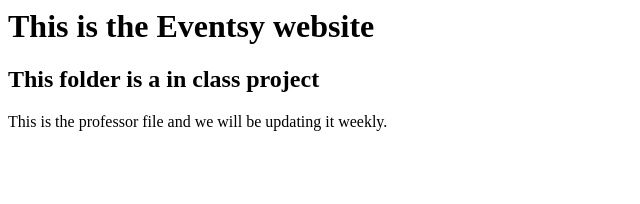
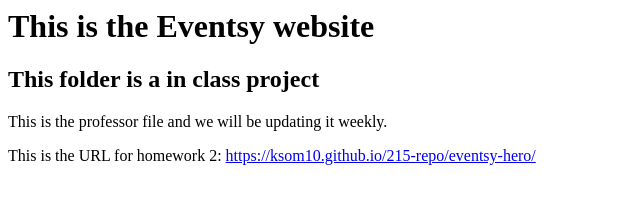
Before and after one commit to ksom10/215-repo, a plain HTML site: page eventsy-hero/README.html in a window 1280 px wide. Shown: the whole page, without its empty margins (0-640 px from the left). Drawn offline with Linux system fonts and the light colour scheme.

Commit message:
added link
added link to homework 2

```diff
--- a/eventsy-hero/README.html
+++ b/eventsy-hero/README.html
@@ -7,6 +7,8 @@
         <h1 id="this-is-the-eventsy-website">This is the Eventsy website</h1>
 <h2 id="this-folder-is-a-in-class-project">This folder is a in class project</h2>
 <p>This is the professor file and we will be updating it weekly.</p>
+<p>This is the URL for homework 2:
+<a href="https://ksom10.github.io/215-repo/eventsy-hero/">https://ksom10.github.io/215-repo/eventsy-hero/</a></p>
 
       </body>
     </html>
```
Also changed, not shown: eventsy-hero/README.md.
